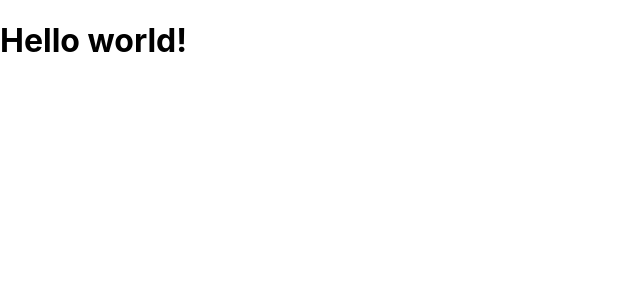
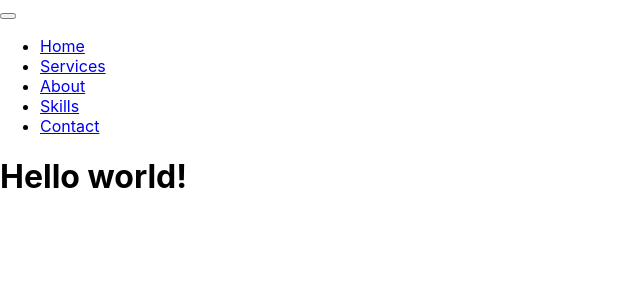
Before and after one commit to ksentak/keaton-portfolio, a React (Create React App) app: page / in a window 1280 px wide. Shown: the top 300 px of the page, without its empty margins (0-640 px from the left). Built offline with nearby package versions, Linux system fonts and the light colour scheme.

Commit message:
began working on navbar

```diff
--- a/package.json
+++ b/package.json
@@ -8,6 +8,7 @@
     "@testing-library/user-event": "^7.2.1",
     "react": "^16.13.1",
     "react-dom": "^16.13.1",
+    "react-router-dom": "^5.1.2",
     "react-scripts": "3.4.1"
   },
   "scripts": {
--- a/public/index.html
+++ b/public/index.html
@@ -8,7 +8,6 @@
       name="description"
       content="Web site created using create-react-app"
     />
-
     <title>Keaton Sentak</title>
   </head>
   <body>
--- a/src/App.js
+++ b/src/App.js
@@ -1,8 +1,10 @@
 import React from 'react';
+import Navbar from './components/Navbar';
 
 function App() {
   return (
     <div className='App'>
+      <Navbar />
       <h1>Hello world!</h1>
     </div>
   );
--- a/src/components/Navbar.js
+++ b/src/components/Navbar.js
@@ -0,0 +1,70 @@
+import React, { Component } from 'react';
+import { Link, NavLink } from 'react-router-dom';
+
+class Navbar extends Component {
+  render() {
+    return (
+      <div className='Navbar'>
+        <header>
+          <nav className='navbar navbar-expand-lg'>
+            <div className='container'>
+              <Link to='/' className='custom-logo-link' rel='home'>
+                {/* INSERT CUSTOM LOGO IF I WANT OTHERWISE LEAVE BLANK */}
+              </Link>
+              <button
+                className='navbar-toggler'
+                type='button'
+                data-toggle='collapse'
+                data-target='#navbarSupportedContent'
+                aria-controls='navbarSupportedContent'
+                aria-expanded='false'
+                aria-label='Toggle navigation'
+              >
+                <span className='navbar-toggler-icon' />
+              </button>
+              <div
+                className='collapse navbar-collapse'
+                id='navbarSupportedContent'
+              >
+                <ul id='menu-primary' className='navbar-nav ml-auto'>
+                  <li>
+                    <NavLink
+                      exact
+                      activeClassName='active'
+                      to='/'
+                      className='nav-Link'
+                    >
+                      Home
+                    </NavLink>
+                  </li>
+                  <li>
+                    <a href='#services' className='nav-Link'>
+                      Services
+                    </a>
+                  </li>
+                  <li>
+                    <a href='#about' className='nav-Link'>
+                      About
+                    </a>
+                  </li>
+                  <li>
+                    <a href='#skills' className='nav-Link'>
+                      Skills
+                    </a>
+                  </li>
+                  <li>
+                    <a href='#contact' className='nav-Link'>
+                      Contact
+                    </a>
+                  </li>
+                </ul>
+              </div>
+            </div>
+          </nav>
+        </header>
+      </div>
+    );
+  }
+}
+
+export default Navbar;
--- a/src/index.js
+++ b/src/index.js
@@ -2,10 +2,13 @@ import React from 'react';
 import ReactDOM from 'react-dom';
 import './index.css';
 import App from './App';
+import { BrowserRouter } from 'react-router-dom';
 
 ReactDOM.render(
   <React.StrictMode>
-    <App />
+    <BrowserRouter>
+      <App />
+    </BrowserRouter>
   </React.StrictMode>,
   document.getElementById('root')
 );
--- a/src/pages/Home.js
+++ b/src/pages/Home.js
@@ -0,0 +1,3 @@
+import React from 'react';
+
+export default Home;
```
Also changed, not shown: 1 other file (tests, documents, lock files or other folders).
